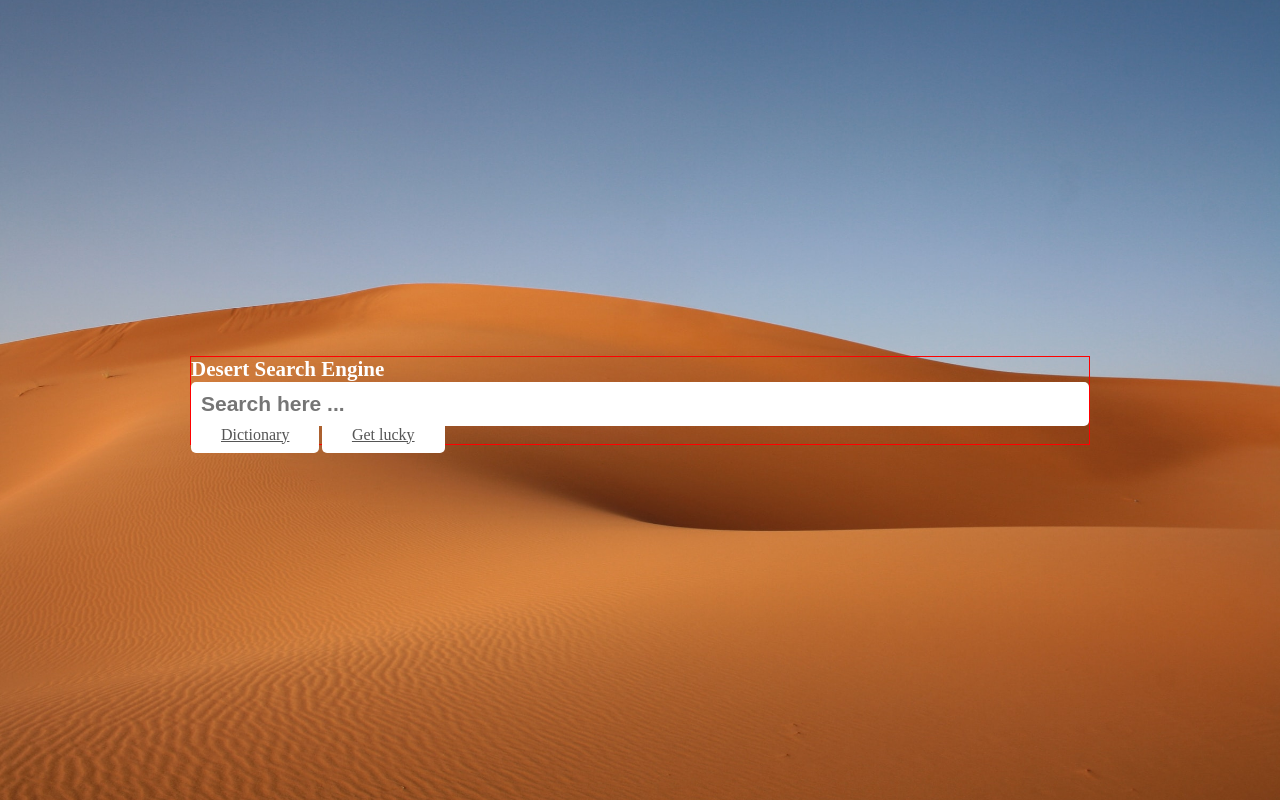
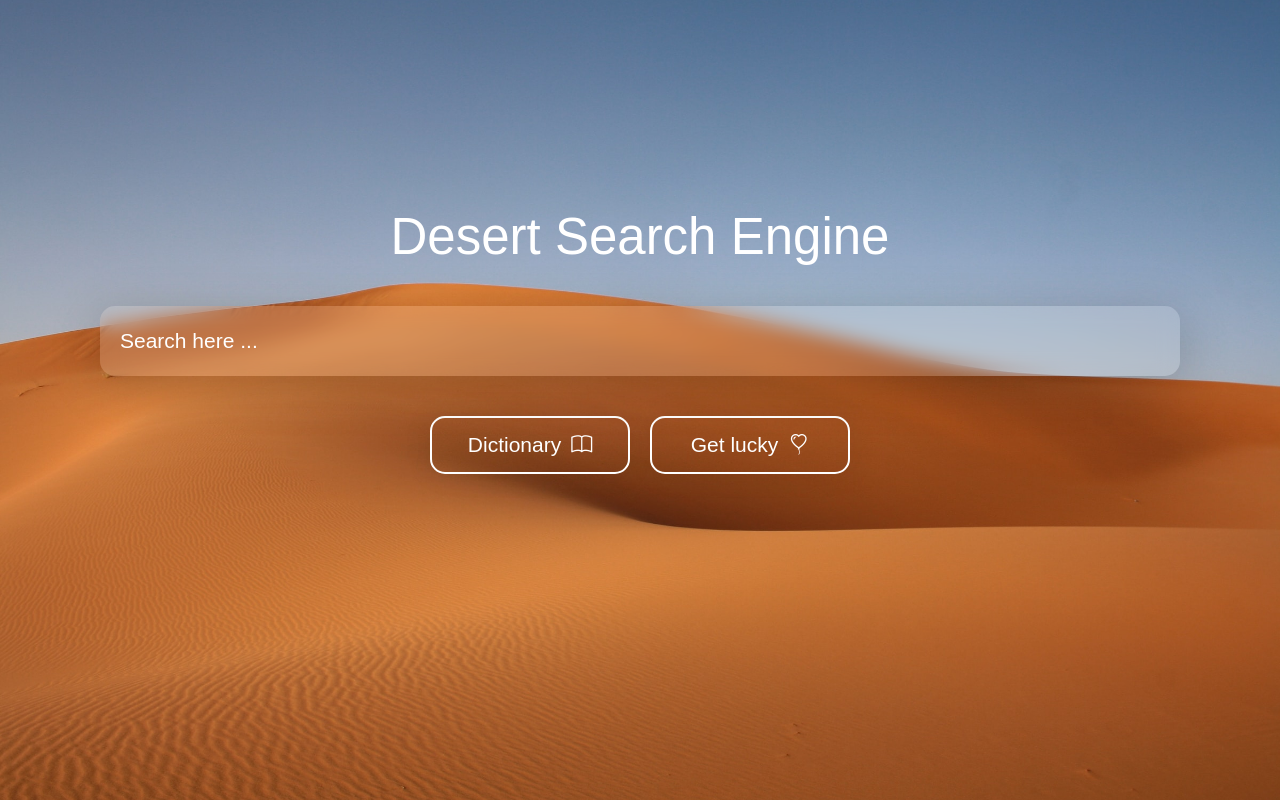
Before and after one commit to Mahyarnafisi/Search-Engine, a website: page index.html in a window 1280 px wide. Drawn offline with nearby package versions, Linux system fonts and the light colour scheme; a web font is replaced by a local one.

Commit message:
almost done with styling

```diff
--- a/index.html
+++ b/index.html
@@ -6,14 +6,20 @@
     <meta name="viewport" content="width=device-width, initial-scale=1.0" />
     <title>Desert Search Engine</title>
     <link rel="stylesheet" href="css/style.css" />
+    <link rel="preconnect" href="https://fonts.googleapis.com" />
+    <link rel="stylesheet" href="https://cdn.jsdelivr.net/npm/bootstrap-icons@1.10.5/font/bootstrap-icons.css" />
+    <link rel="preconnect" href="https://fonts.gstatic.com" crossorigin />
+    <link href="https://fonts.googleapis.com/css2?family=Hind+Madurai:wght@300;500;700&display=swap" rel="stylesheet" />
     <script src="script.js" defer></script>
   </head>
   <body>
     <div class="container">
       <h2>Desert Search Engine</h2>
       <input type="search" placeholder="Search here ..." max="199" min="1" required />
-      <a class="btn" href="#">Dictionary</a>
-      <a class="btn" href="#">Get lucky</a>
+      <div class="btns">
+        <a class="btn btn--dictonary" href="#">Dictionary <i class="bi bi-book"></i></a>
+        <a class="btn btn--lucky" href="#">Get lucky <i class="bi bi-balloon-heart"></i></a>
+      </div>
     </div>
   </body>
 </html>
--- a/sass/home.scss
+++ b/sass/home.scss
@@ -7,6 +7,7 @@
 html {
   box-sizing: border-box;
   font-size: 62.5%;
+  font-family: "Hind Madurai", sans-serif;
 }
 
 body {
@@ -23,32 +24,90 @@ body {
   flex-direction: column;
 }
 
+a {
+  text-decoration: none;
+}
+// !---------------------------------------------//
 .container {
-  border: 1px solid red;
+  // border: 1px solid red;
   width: 90vw;
-  max-width: 90rem;
+  max-width: 110rem;
+  height: min-content;
+  padding: 1rem;
+  display: flex;
+  align-items: center;
+  justify-content: center;
+  flex-direction: column;
+  gap: 4rem;
+  transform: translateY(-6rem);
   h2 {
-    font-size: 2.1rem;
+    font-size: 5.1rem;
+    font-weight: 100;
+    align-self: center;
     color: #ffffff;
+    // transform: translateY(-12rem);
   }
   input {
-    display: block;
+    display: flex;
     width: 100%;
-    padding: 1rem;
-    border-radius: 0.5rem;
+    padding: 2rem;
+    height: 7rem;
+    border-radius: 1.5rem;
     outline: none;
     border: none;
     font-size: 2.1rem;
+    box-shadow: 0 1rem 5rem #00000035;
+    background-color: #ffffff25;
+    color: #ffffff;
+    backdrop-filter: blur(10px);
+    transition: all 0.3s;
+    &:focus {
+      background-color: #ffffff40;
+    }
   }
   input::placeholder {
-    font-weight: 600;
+    font-weight: 100;
+    font-size: 2.1rem;
+    color: #fff;
+  }
+  .btns {
+    display: flex;
+    align-items: center;
+    justify-content: center;
+    gap: 2rem;
+  }
+  .btn {
+    cursor: pointer;
+    padding: 1.5rem 0;
+    width: 20rem;
+    display: flex;
+    align-items: center;
+    justify-content: center;
+    align-content: center;
+    gap: 1rem;
+    background-color: transparent;
+    color: #ffffff;
+    font-size: 2.1rem;
+    border: 2px solid #ffffff;
+    // height: 6rem;
+    border-radius: 1.5rem;
+    box-shadow: 0 0 3rem #00000015;
+    transition: all 0.3s;
+    &:hover {
+      box-shadow: 0 1rem 5rem #00000040;
+      background-color: #ffffff15;
+    }
+  }
+  .btn--dictionary {
   }
 
-  .btn {
-    padding: 1rem 3rem;
-    background-color: #ffffff;
-    color: #555555;
-    font-size: 1.6rem;
-    border-radius: 0.5rem;
+  .btn--lucky {
+  }
+
+  i {
+    align-content: center;
+    display: flex;
+    align-items: center;
+    justify-content: center;
   }
 }
```
Also changed, not shown: css/style.css, 1 other file.
